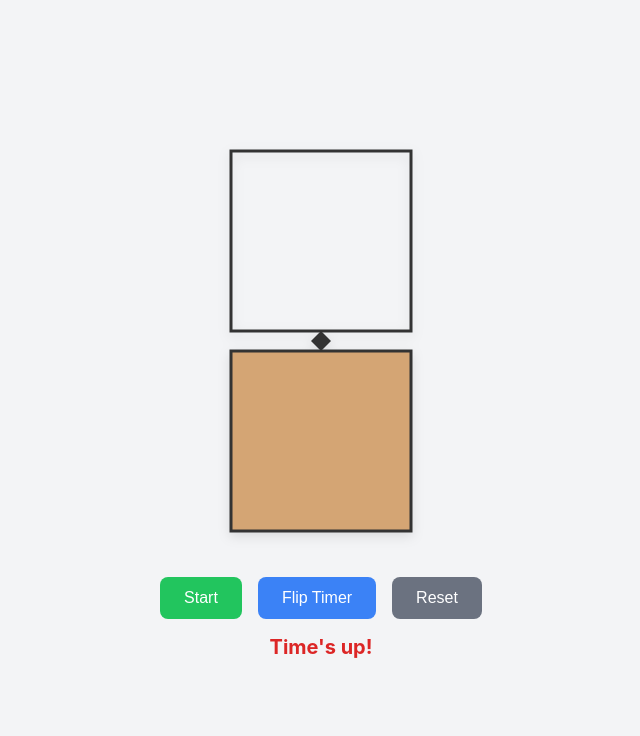
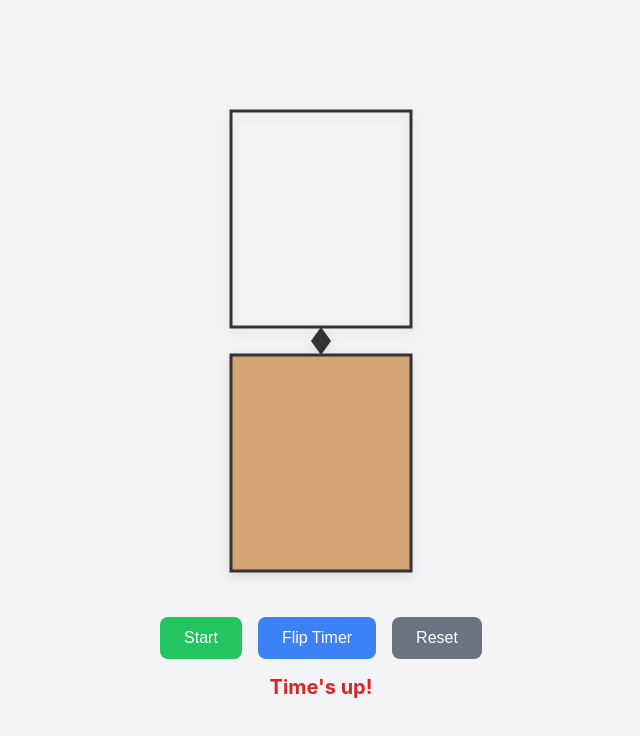
Before and after one commit to timmsym-ship-it/timmsym-ship-it.github.io, a plain HTML site: page index.html in a window 1280 px wide. Both pictures are taken after a click on the button "Flip Timer". Shown: the whole page, without its empty margins (319-959 px from the left). Drawn offline with Linux system fonts and the light colour scheme.

Commit message:
Update index.html

```diff
--- a/index.html
+++ b/index.html
@@ -80,23 +80,23 @@
 </head>
 <body>
   <div id="timer-container">
-    <svg width="200" height="400" viewBox="0 0 200 400" style="filter: drop-shadow(0 4px 6px rgba(0,0,0,0.1));">
+    <svg width="200" height="480" viewBox="0 0 200 480" style="filter: drop-shadow(0 4px 6px rgba(0,0,0,0.1));">
       <!-- Top sand -->
-      <rect id="top-sand" x="10" y="10" width="180" height="180" fill="#d4a574" />
+      <rect id="top-sand" x="10" y="10" width="180" height="216" fill="#d4a574" />
 
       <!-- Bottom sand -->
-      <rect id="bottom-sand" x="10" y="390" width="180" height="0" fill="#d4a574" />
+      <rect id="bottom-sand" x="10" y="470" width="180" height="0" fill="#d4a574" />
 
       <!-- Sand stream -->
-      <line id="sand-stream" x1="100" y1="200" x2="100" y2="210" stroke="#d4a574" stroke-width="2" style="display: none;" />
+      <line id="sand-stream" x1="100" y1="226" x2="100" y2="254" stroke="#d4a574" stroke-width="2" style="display: none;" />
 
       <!-- Frame -->
-      <rect x="10" y="10" width="180" height="180" fill="none" stroke="#333" stroke-width="3" />
-      <rect x="10" y="210" width="180" height="180" fill="none" stroke="#333" stroke-width="3" />
+      <rect x="10" y="10" width="180" height="216" fill="none" stroke="#333" stroke-width="3" />
+      <rect x="10" y="254" width="180" height="216" fill="none" stroke="#333" stroke-width="3" />
 
       <!-- Connecting neck -->
-      <path d="M 100 190 L 90 200 L 110 200 Z" fill="#333" />
-      <path d="M 100 210 L 90 200 L 110 200 Z" fill="#333" />
+      <path d="M 100 226 L 90 240 L 110 240 Z" fill="#333" />
+      <path d="M 100 254 L 90 240 L 110 240 Z" fill="#333" />
     </svg>
   </div>
 
@@ -150,14 +150,14 @@
       const bottomSand = isFlipped ? sand : 100 - sand;
 
       // Update top sand (empties from top)
-      const topHeight = topSand * 1.8;
-      const topY = 190 - topHeight;
+      const topHeight = topSand * 2.16;
+      const topY = 226 - topHeight;
       topSandEl.setAttribute('y', topY);
       topSandEl.setAttribute('height', topHeight);
 
       // Update bottom sand (fills from bottom)
-      const bottomHeight = bottomSand * 1.8;
-      const bottomY = 390 - bottomHeight;
+      const bottomHeight = bottomSand * 2.16;
+      const bottomY = 470 - bottomHeight;
       bottomSandEl.setAttribute('y', bottomY);
       bottomSandEl.setAttribute('height', bottomHeight);
 
@@ -190,9 +190,15 @@
         if (sand >= 100) {
           sand = 100;
           isRunning = false;
-          playBeep();
           startBtn.textContent = 'Start';
           document.body.classList.add('flashing');
+
+          // Play beep 4 times
+          playBeep();
+          setTimeout(() => playBeep(), 500);
+          setTimeout(() => playBeep(), 1000);
+          setTimeout(() => playBeep(), 1500);
+
           setTimeout(() => {
             document.body.classList.remove('flashing');
           }, 2000);
@@ -202,9 +208,15 @@
         if (sand <= 0) {
           sand = 0;
           isRunning = false;
-          playBeep();
           startBtn.textContent = 'Start';
           document.body.classList.add('flashing');
+
+          // Play beep 4 times
+          playBeep();
+          setTimeout(() => playBeep(), 500);
+          setTimeout(() => playBeep(), 1000);
+          setTimeout(() => playBeep(), 1500);
+
           setTimeout(() => {
             document.body.classList.remove('flashing');
           }, 2000);
```
